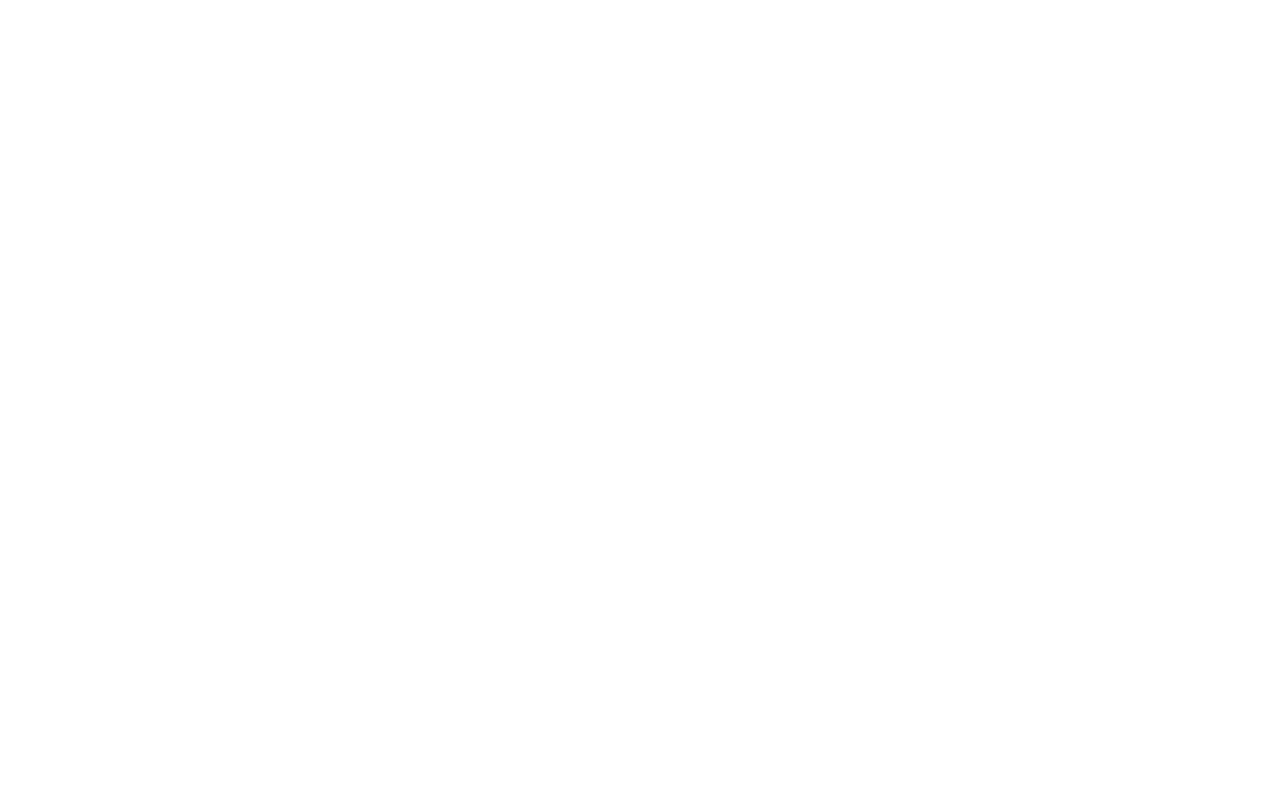
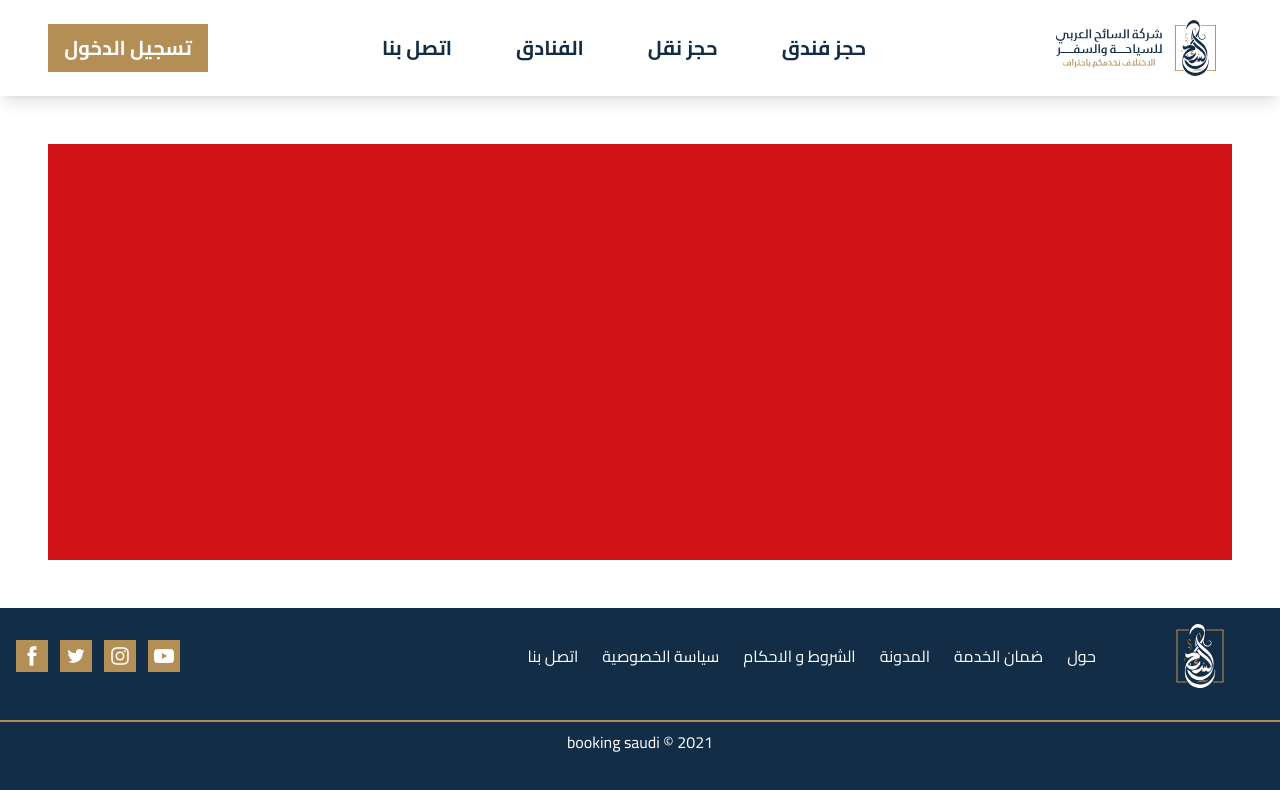
Before and after one commit to Safaayachi/Assa2eh, a Next.js app: page /signUp in a window 1280 px wide. Shown: the top 790 px of the page. Built offline with nearby package versions, Linux system fonts and the light colour scheme.

Commit message:
modal almost done

```diff
--- a/components/Footer.js
+++ b/components/Footer.js
@@ -5,7 +5,7 @@
 
 const Footer = () => {
   return (
-    <footer className="h-56 bg-secondary md:h-48">
+    <footer className="h-56 bg-secondary md:h-48 w-full">
       <div className=" md-px-8 container mx-auto space-y-4 divide-y-2 divide-primary">
         <div className="flex-col ">
           <div className="flex items-center justify-between py-4 ">
--- a/components/NavBar.js
+++ b/components/NavBar.js
@@ -1,12 +1,11 @@
-import React from "react";
-import { Popover } from "@headlessui/react";
+import React, { useState } from "react";
 import Image from "next/image";
 import Link from "next/link";
-import signUp from "../pages/signIn";
 
 const NavBar = () => {
+  const [showMenu, setShowMenu] = useState(false);
   return (
-    <nav className="fixed z-50 flex h-24 w-full items-center justify-between bg-tint px-16 md:shadow-lg ">
+    <nav className="fixed z-30 flex h-24 w-full items-center justify-between bg-tint md:px-12 md:shadow-lg ">
       <div className="hidden justify-between space-x-14 md:flex">
         <button className="h-12 w-40 bg-primary text-xl font-bold leading-loose text-tint">
           <Link href="/signIn"> تسجيل الدخول</Link>
@@ -28,25 +27,60 @@
         </li>
       </ul>
 
-      <Popover className="md:hidden">
-        {({ open }) => (
-          <>
-            <Popover.Button>
-              <i
-                className={`icon-menu_black_24dp1 text-3xl  text-primary ${
-                  open ? "hidden" : "block"
-                }`}
-              />
-            </Popover.Button>
+      <button
+        className="p-4 md:hidden"
+        type="button"
+        onClick={() => setShowMenu(true)}
+      >
+        <i
+          className={`icon-menu_black_24dp1 cursor-pointer  text-3xl text-primary`}
+        />
+      </button>
+      {showMenu ? (
+        <>
+          <div className="fixed inset-0 z-40 h-full w-full  bg-secondary opacity-50 md:hidden "></div>
+          <div className="fixed inset-0 z-40 h-full w-3/4  bg-tint md:hidden "></div>
+          <div className="fixed inset-0 z-50 h-1/2 w-3/4 flex-col space-y-4 divide-y-2 divide-basic py-8 ">
+            <div className="px-8">
+              <Link href="/signIn">
+                <button
+                  type="button"
+                  className="mb-4 h-12 w-full cursor-pointer bg-primary font-bold text-tint md:hidden"
+                >
+                  تسجيل الدخول
+                </button>
+              </Link>
+              <Link href="/signUp">
+                <button
+                  type="button"
+                  className="h-12 w-full cursor-pointer bg-tint font-bold text-primary md:hidden"
+                >
+                  انشاء حساب
+                </button>
+              </Link>
+            </div>
+            <div className="py-8">
+              <ul className="flex-col space-y-4 ">
+                <li className="flex h-12 w-full items-center justify-end px-8 text-xl font-semibold text-secondary hover:text-primary active:border-r-4 active:border-r-primary active:bg-basic">
+                  <Link href="/">الصفحة الرئيسية</Link>
+                </li>
+                <li className="flex h-12 w-full items-center justify-end px-8 text-xl font-semibold text-secondary hover:text-primary active:border-r-4 active:border-r-primary active:bg-basic">
+                  <Link href="/">الفنادق</Link>
+                </li>
 
-            <Popover.Panel className=" absolute h-full w-64 bg-tint "></Popover.Panel>
-          </>
-        )}
-      </Popover>
-      <div>
+                <li className="flex h-12 w-full items-center justify-end px-8 text-xl font-semibold text-secondary hover:text-primary active:border-r-4 active:border-r-primary active:bg-basic">
+                  <Link href="/">اتصل بنا</Link>
+                </li>
+              </ul>
+            </div>
+          </div>
+        </>
+      ) : null}
+
+      <div className="px-4">
         <Link href="/">
           <a>
-            <div className="relative h-16 w-32 md:h-20 md:w-40">
+            <div className="relative  h-16 w-32 md:h-20 md:w-40">
               <Image src="/images/logo.svg" layout="fill" alt="logo" />
             </div>
           </a>
--- a/components/SignUpForm.js
+++ b/components/SignUpForm.js
@@ -3,7 +3,7 @@
 
 const SignUpForm = () => {
   return (
-    <div className=" w-full h-full flex-col px-4 space-y-4 justify-center items-center">
+    <div className=" w-full h-1/2 flex-col px-4 space-y-4 justify-center items-center md:h-full md:w-1/2">
       <form className="flex-col space-y-6 justify-center items-center">
         <div className="relative flex justify-end items-center">
           <input
--- a/components/Socials.js
+++ b/components/Socials.js
@@ -4,7 +4,7 @@
 
 const Socials = () => {
   return (
-    <div>
+    <div className="w-full h-full">
       <Link href="/">
         <div className="flex h-10 w-full cursor-pointer items-center justify-center space-x-2 border">
           <div className="relative h-6 w-6 ">
--- a/pages/index.js
+++ b/pages/index.js
@@ -5,7 +5,7 @@
 import MailBox from "../components/MailBox";
 export default function Home() {
   return (
-    <div>
+    <div className="relative h-full w-full">
       <Header />
       <Search/>
       <MailBox/>
--- a/pages/signUp.js
+++ b/pages/signUp.js
@@ -7,9 +7,24 @@
 
 const signUp = () => {
   return (
-   <div>
+    <section className="flex h-full w-full flex-col md:h-screen ">
+      <nav className="flex h-24">
+        <NavBar />
+      </nav>
 
-   </div>
+      <div className=" h-full w-full p-12 md:h-2/3 md:flex-1">
+        <div className="relative h-152 w-full flex-col bg-danger  space-y-40 md:h-full md:flex-row-reverse md:space-x-12">
+           <div>
+
+           </div>
+
+        </div>
+      </div>
+
+      <footer className="hidden w-full md:flex">
+        <Footer />
+      </footer>
+    </section>
   );
 };
 
```
